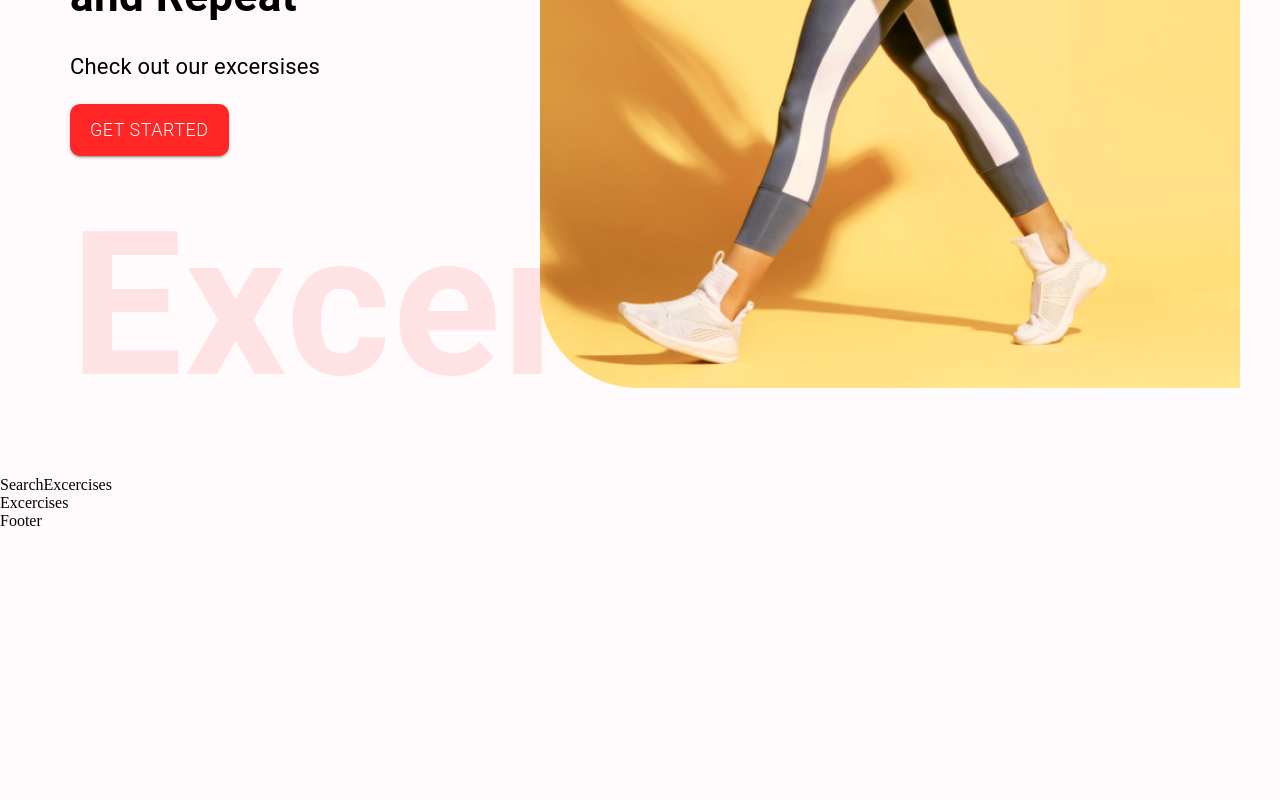
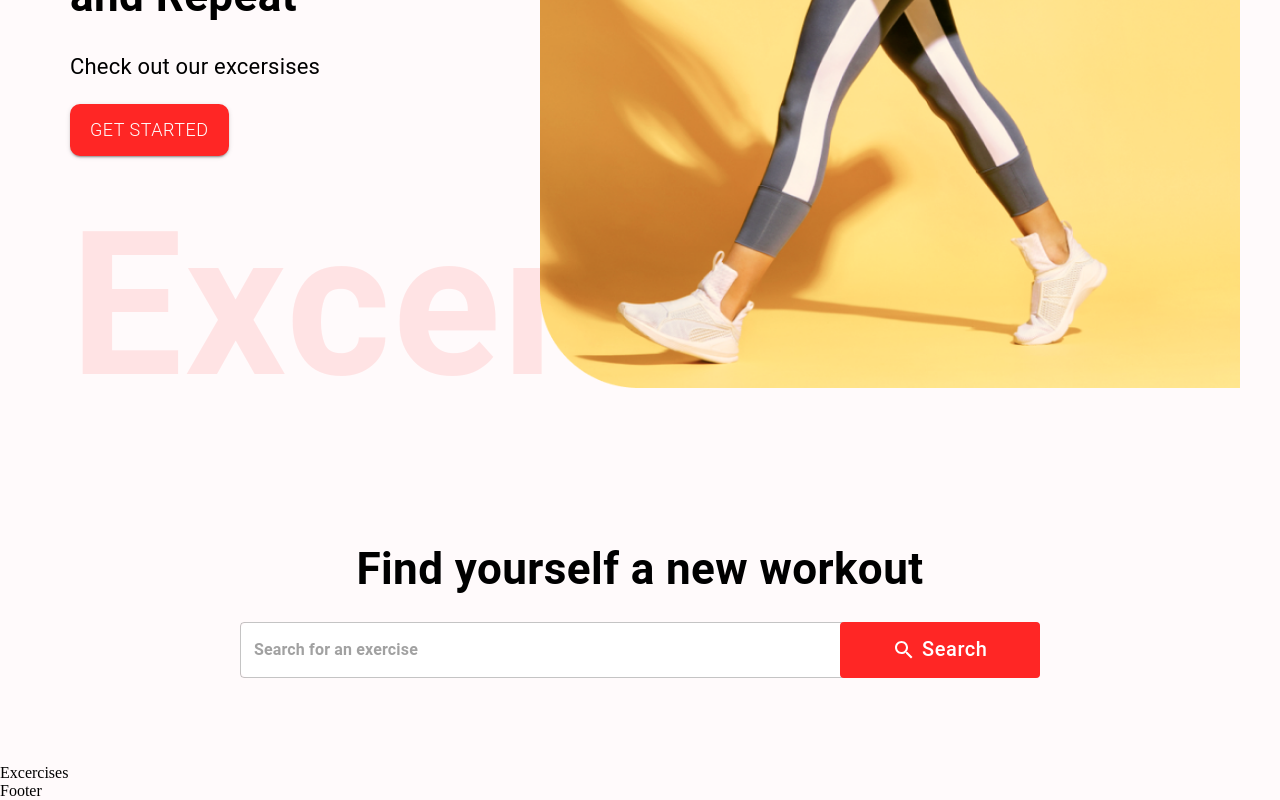
Before and after one commit to Yanters/Gym-Exercises, a React (Create React App) app: page / in a window 1280 px wide. Shown: the part 478-1278 px from the top of the page. Before the commit the page ends 1008 px from the top, so only its background shows below. Built offline with nearby package versions, Linux system fonts and the light colour scheme.

Commit message:
Search Exercises

```diff
--- a/src/App.css
+++ b/src/App.css
@@ -93,6 +93,7 @@ body {
 .search-btn:hover {
   color: #ff2625 !important;
   border: 1px solid #ff2625 !important;
+  background: #fdfdfd !important;
 }
 
 .exercise-video {
--- a/src/components/SearchExcercises.jsx
+++ b/src/components/SearchExcercises.jsx
@@ -1,7 +1,75 @@
-import React from 'react';
+import React, { useState } from 'react';
+import { Box, Button, Stack, TextField, Typography } from '@mui/material';
 
 const SearchExcercises = () => {
-  return <div>SearchExcercises</div>;
+  const [search, setSearch] = useState('');
+
+  const handleSearch = async () => {
+    if (search && search.length > 0) {
+      // const exercisesData = ...
+    }
+  };
+
+  return (
+    <Stack alignItems='center' mt='40px' justifyContent='center' p='20px'>
+      <Typography
+        fontWeight='700'
+        sx={{
+          fontSize: { lg: '44px', xs: '30px' },
+        }}
+        mb='20px'
+        textAlign='center'
+      >
+        Find yourself a new workout
+      </Typography>
+      <Box position='relative' mb='72px'>
+        <TextField
+          type='text'
+          value={search}
+          onChange={(e) => setSearch(e.target.value.toLowerCase())}
+          placeholder='Search for an exercise'
+          sx={{
+            width: { lg: '800px', xs: '350px' },
+            height: '50px',
+            input: {
+              fontWeight: '700',
+              border: 'none',
+              borderRadius: '10px',
+              backgroundColor: '#FFF',
+            },
+          }}
+        />
+        <Button
+          className='search-btn'
+          onClick={handleSearch}
+          sx={{
+            backgroundColor: '#FF2625',
+            color: '#FFF',
+            textTransform: 'none',
+            width: { lg: '200px', xs: '100px' },
+            fontSize: { lg: '20px', xs: '14px' },
+            height: '56px',
+            position: 'absolute',
+            right: '0',
+          }}
+        >
+          <svg
+            width='24'
+            height='24'
+            viewBox='0 0 24 24'
+            fill='none'
+            xmlns='http://www.w3.org/2000/svg'
+          >
+            <path
+              d='M15.5 14H14.71L14.43 13.73C15.41 12.59 16 11.11 16 9.5C16 5.91 13.09 3 9.5 3C5.91 3 3 5.91 3 9.5C3 13.09 5.91 16 9.5 16C11.11 16 12.59 15.41 13.73 14.43L14 14.71V15.5L19 20.49L20.49 19L15.5 14ZM9.5 14C7.01 14 5 11.99 5 9.5C5 7.01 7.01 5 9.5 5C11.99 5 14 7.01 14 9.5C14 11.99 11.99 14 9.5 14Z'
+              fill='currentColor'
+            />
+          </svg>
+          &nbsp;Search
+        </Button>
+      </Box>
+    </Stack>
+  );
 };
 
 export default SearchExcercises;
```
